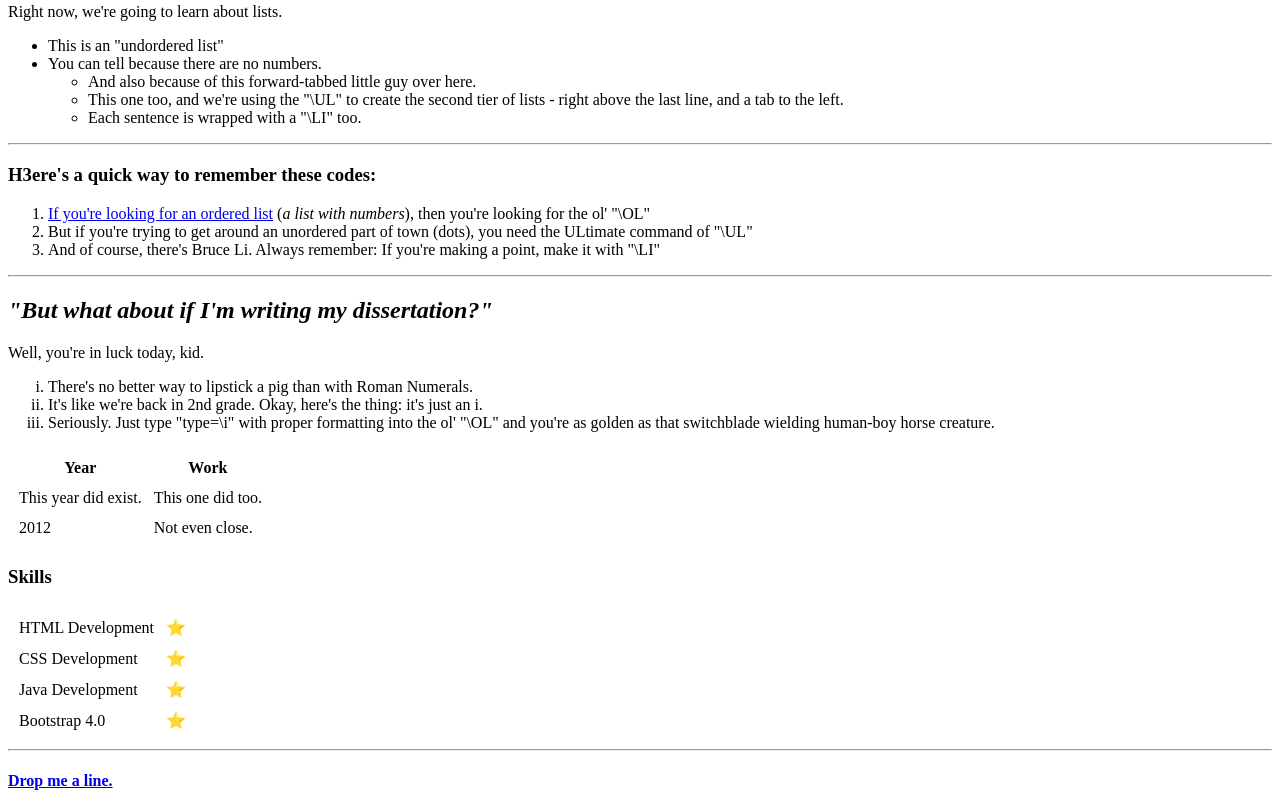
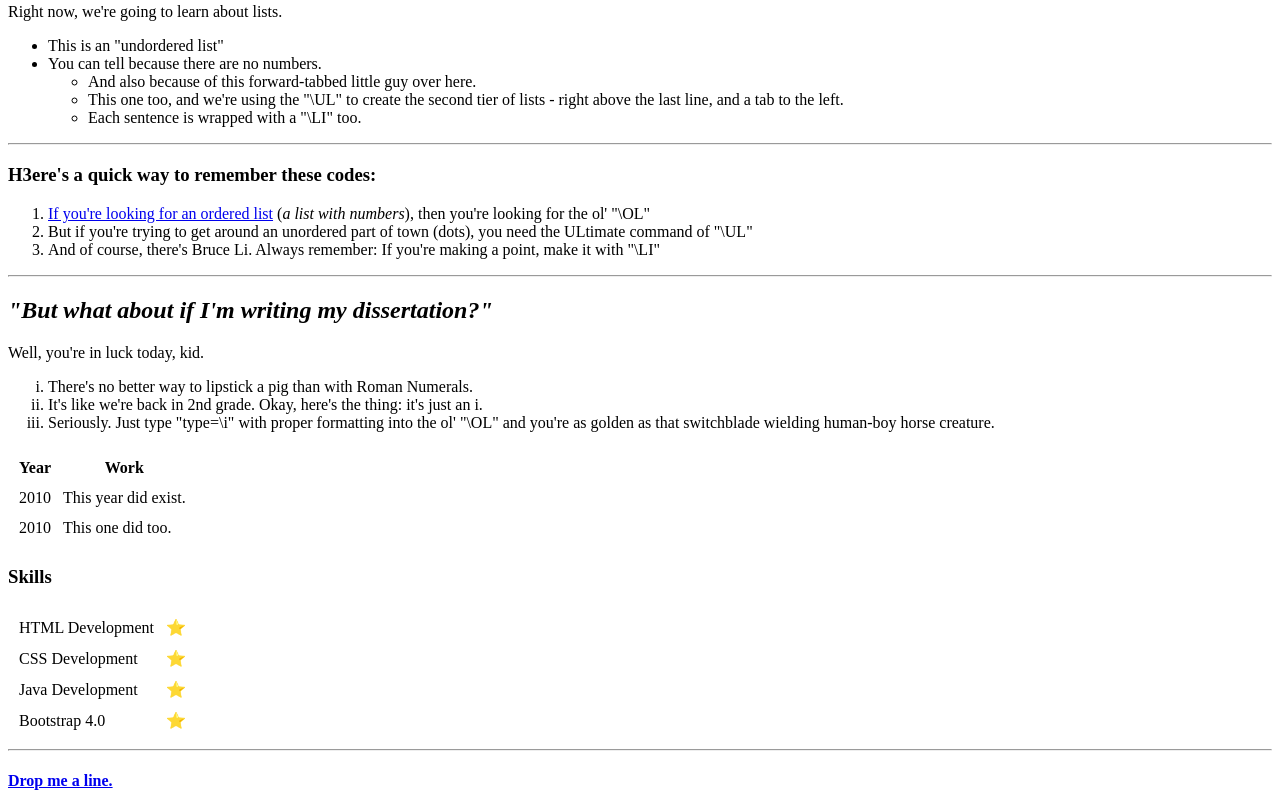
Before and after one commit to mitchsdevkit/cv, a plain HTML site: page index.html in a window 1280 px wide. Shown: the part 420-1232 px from the top of the page. Drawn offline with Linux system fonts and the light colour scheme.

Commit message:
table adjustments

```diff
--- a/index.html
+++ b/index.html
@@ -51,12 +51,12 @@
       </thead>
       <tbody>
         <tr>
+          <td>2010</td>
           <td>This year did exist.</td>
-          <td>This one did too.</td>
         </tr>
         <tr>
-          <td>2012</td>
-          <td>Not even close.</td>
+          <td>2010</td>
+          <td>This one did too.</td>
         </tr>
       </tbody>
     </table>
```
